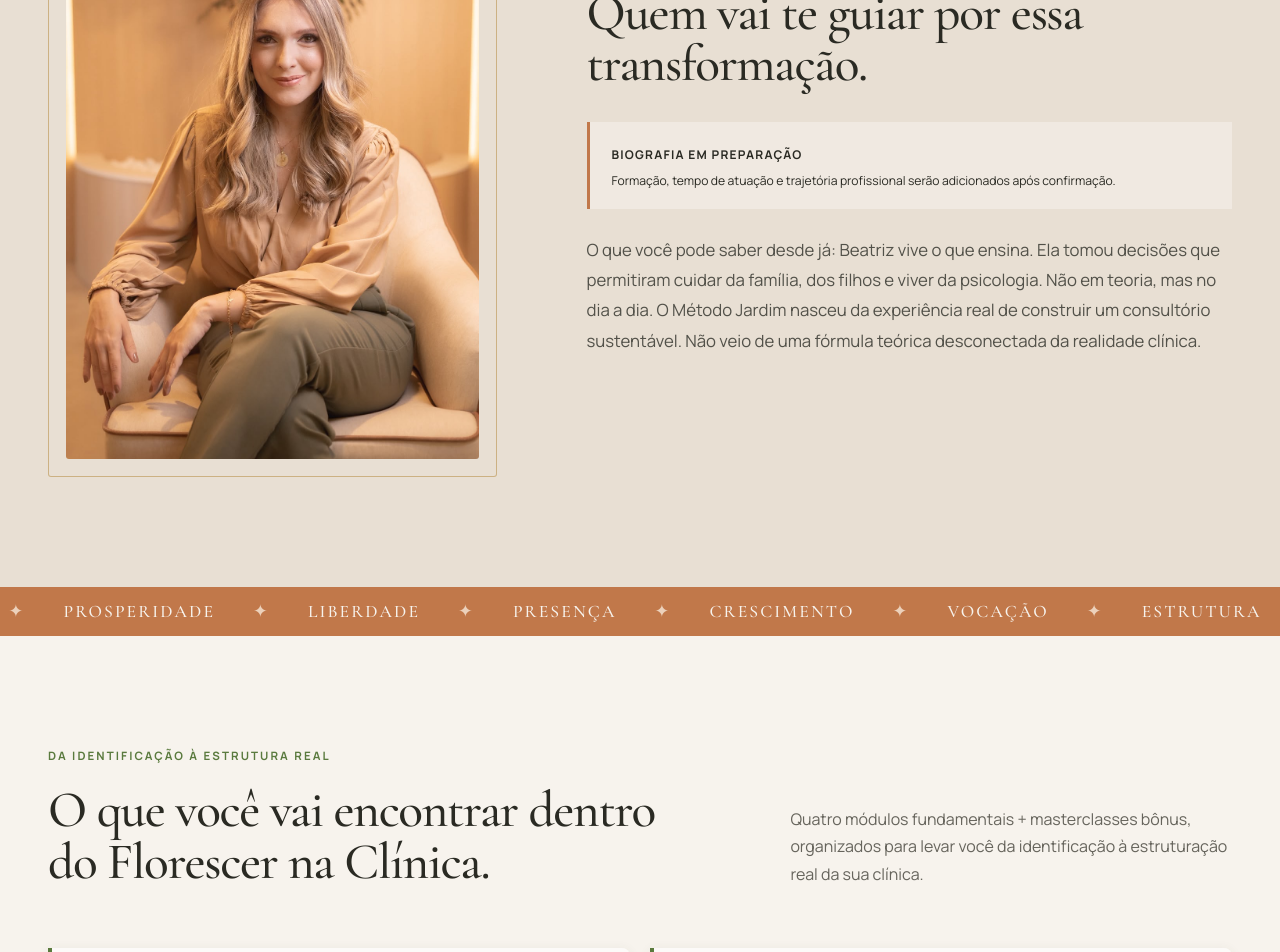
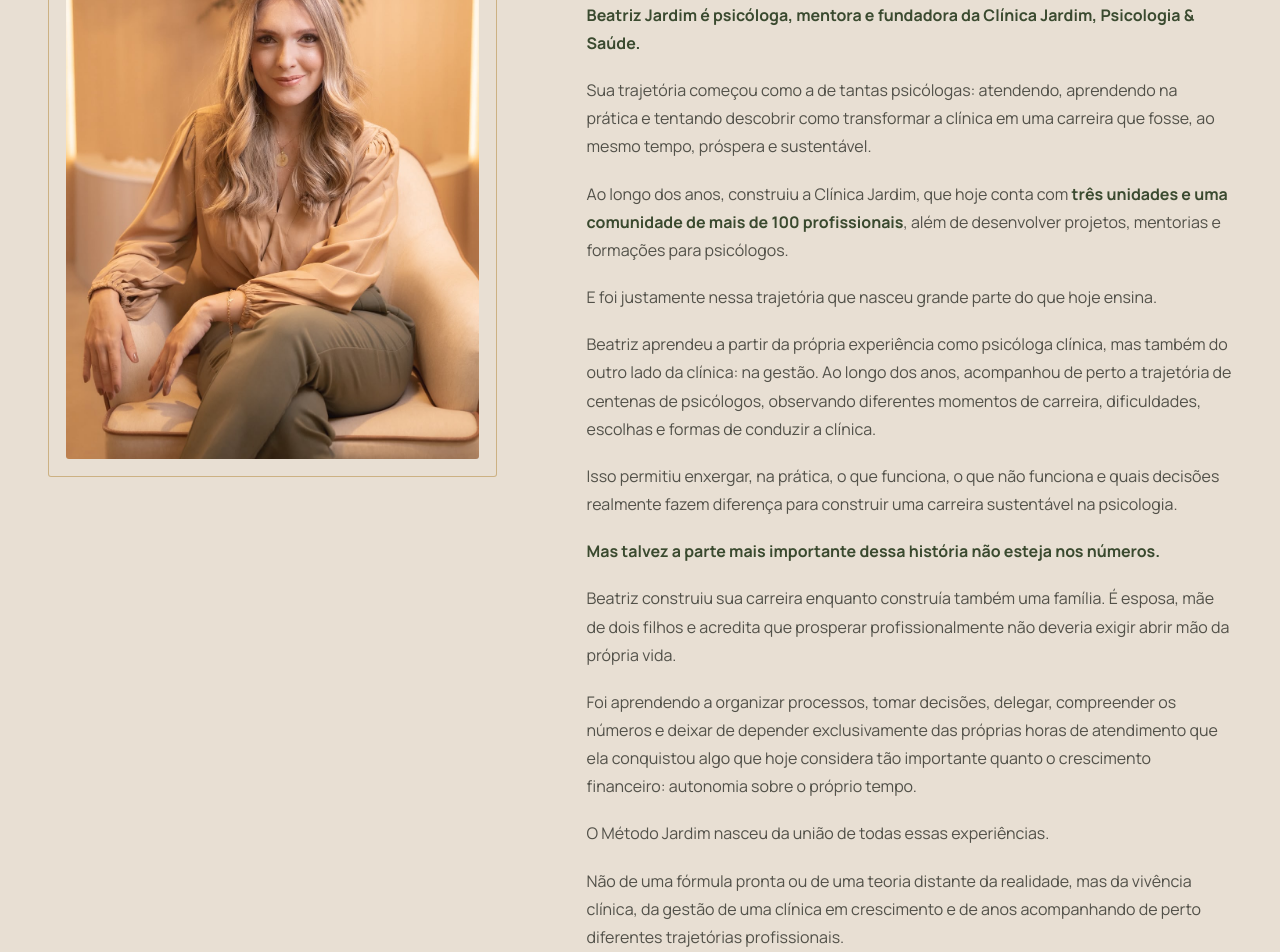
Before and after one commit to stanleyfbatista/florescer-na-clinica, a Next.js app: page /nova in a window 1280 px wide. Shown: the part 4500-5452 px from the top of the page. Built offline with nearby package versions, Linux system fonts and the light colour scheme.

Commit message:
Add complete Beatriz mentor biography

```diff
--- a/app/nova/NovaSalesPage.tsx
+++ b/app/nova/NovaSalesPage.tsx
@@ -125,7 +125,24 @@ export function NovaSalesPage() {
     <section className="nova-section nova-about" id="mentora">
       <div className="nova-container nova-about-grid">
         <div className="about-image" data-reveal="left"><img src="/beatriz-jardim-mentora.jpeg" alt="Beatriz, mentora do Florescer na Clínica" /></div>
-        <div data-reveal="right"><p className="nova-kicker">Sua guia nessa jornada</p><h2>Quem vai te guiar por essa transformação.</h2><div className="placeholder-note"><b>Biografia em preparação</b><p>Formação, tempo de atuação e trajetória profissional serão adicionados após confirmação.</p></div><p className="about-copy">O que você pode saber desde já: Beatriz vive o que ensina. Ela tomou decisões que permitiram cuidar da família, dos filhos e viver da psicologia. Não em teoria, mas no dia a dia. O Método Jardim nasceu da experiência real de construir um consultório sustentável. Não veio de uma fórmula teórica desconectada da realidade clínica.</p></div>
+        <div data-reveal="right">
+          <p className="nova-kicker">Sua guia nessa jornada</p>
+          <h2>Quem vai te guiar por essa transformação.</h2>
+          <div className="about-copy">
+            <p><strong>Beatriz Jardim é psicóloga, mentora e fundadora da Clínica Jardim, Psicologia &amp; Saúde.</strong></p>
+            <p>Sua trajetória começou como a de tantas psicólogas: atendendo, aprendendo na prática e tentando descobrir como transformar a clínica em uma carreira que fosse, ao mesmo tempo, próspera e sustentável.</p>
+            <p>Ao longo dos anos, construiu a Clínica Jardim, que hoje conta com <strong>três unidades e uma comunidade de mais de 100 profissionais</strong>, além de desenvolver projetos, mentorias e formações para psicólogos.</p>
+            <p>E foi justamente nessa trajetória que nasceu grande parte do que hoje ensina.</p>
+            <p>Beatriz aprendeu a partir da própria experiência como psicóloga clínica, mas também do outro lado da clínica: na gestão. Ao longo dos anos, acompanhou de perto a trajetória de centenas de psicólogos, observando diferentes momentos de carreira, dificuldades, escolhas e formas de conduzir a clínica.</p>
+            <p>Isso permitiu enxergar, na prática, o que funciona, o que não funciona e quais decisões realmente fazem diferença para construir uma carreira sustentável na psicologia.</p>
+            <p><strong>Mas talvez a parte mais importante dessa história não esteja nos números.</strong></p>
+            <p>Beatriz construiu sua carreira enquanto construía também uma família. É esposa, mãe de dois filhos e acredita que prosperar profissionalmente não deveria exigir abrir mão da própria vida.</p>
+            <p>Foi aprendendo a organizar processos, tomar decisões, delegar, compreender os números e deixar de depender exclusivamente das próprias horas de atendimento que ela conquistou algo que hoje considera tão importante quanto o crescimento financeiro: autonomia sobre o próprio tempo.</p>
+            <p>O Método Jardim nasceu da união de todas essas experiências.</p>
+            <p>Não de uma fórmula pronta ou de uma teoria distante da realidade, mas da vivência clínica, da gestão de uma clínica em crescimento e de anos acompanhando de perto diferentes trajetórias profissionais.</p>
+            <p className="about-closing"><strong>Hoje, Beatriz ensina o caminho que gostaria de ter conhecido quando começou.</strong></p>
+          </div>
+        </div>
       </div>
     </section>
 
```
Also changed, not shown: app/nova/nova.css, 1 other file (tests, documents, lock files or other folders).
